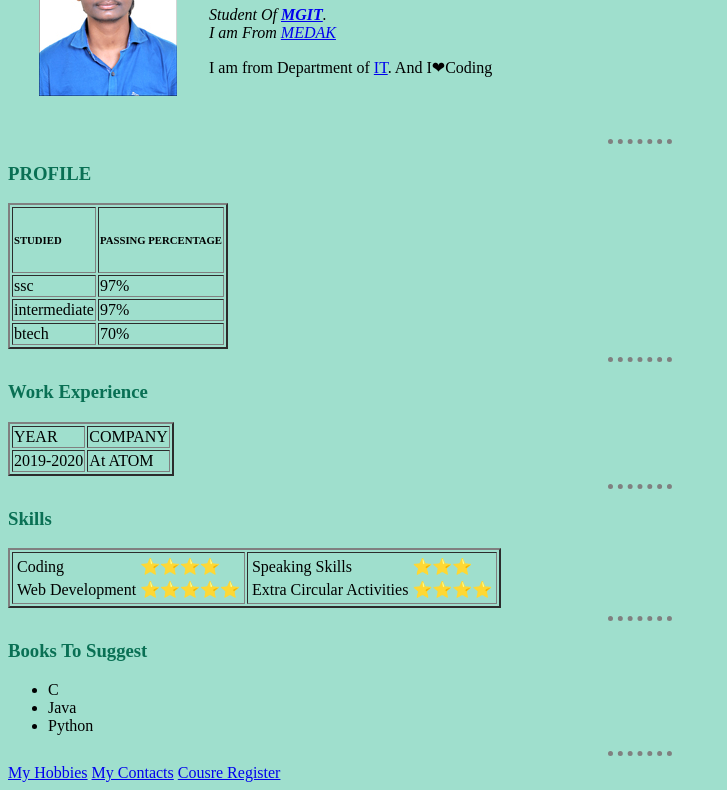
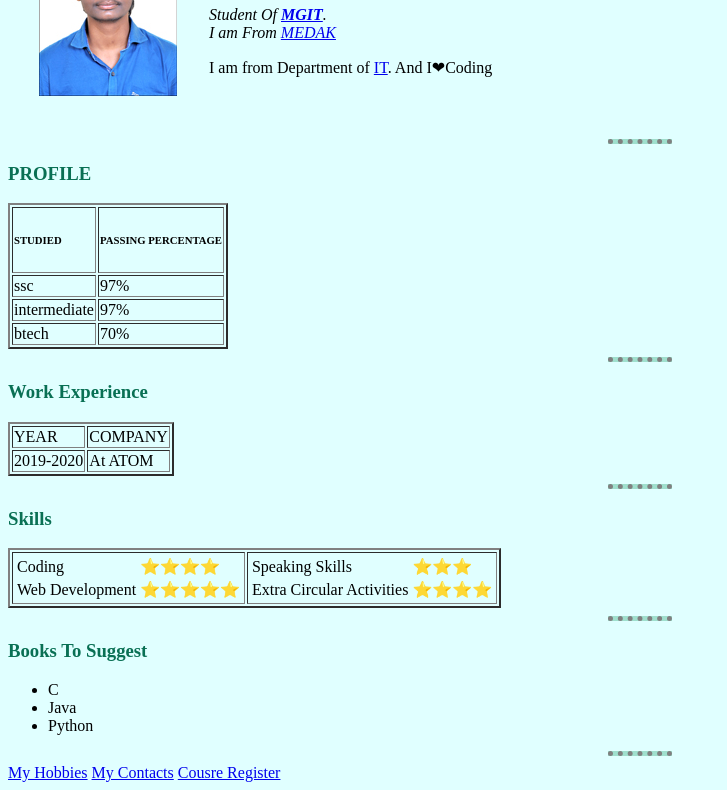
Before and after one commit to MangaVikasGoud/cv, a plain HTML site: page index.html in a window 1280 px wide. Shown: the part 120-910 px from the top of the page, without its empty margins (0-727 px from the left). Drawn offline with Linux system fonts and the light colour scheme.

Commit message:
Update styles.css

```diff
--- a/styles.css
+++ b/styles.css
@@ -1,5 +1,5 @@
 body {
-  background-color: #9fdfcd;
+  background-color: 	lightcyan;
 }
 
 h1 {
```
